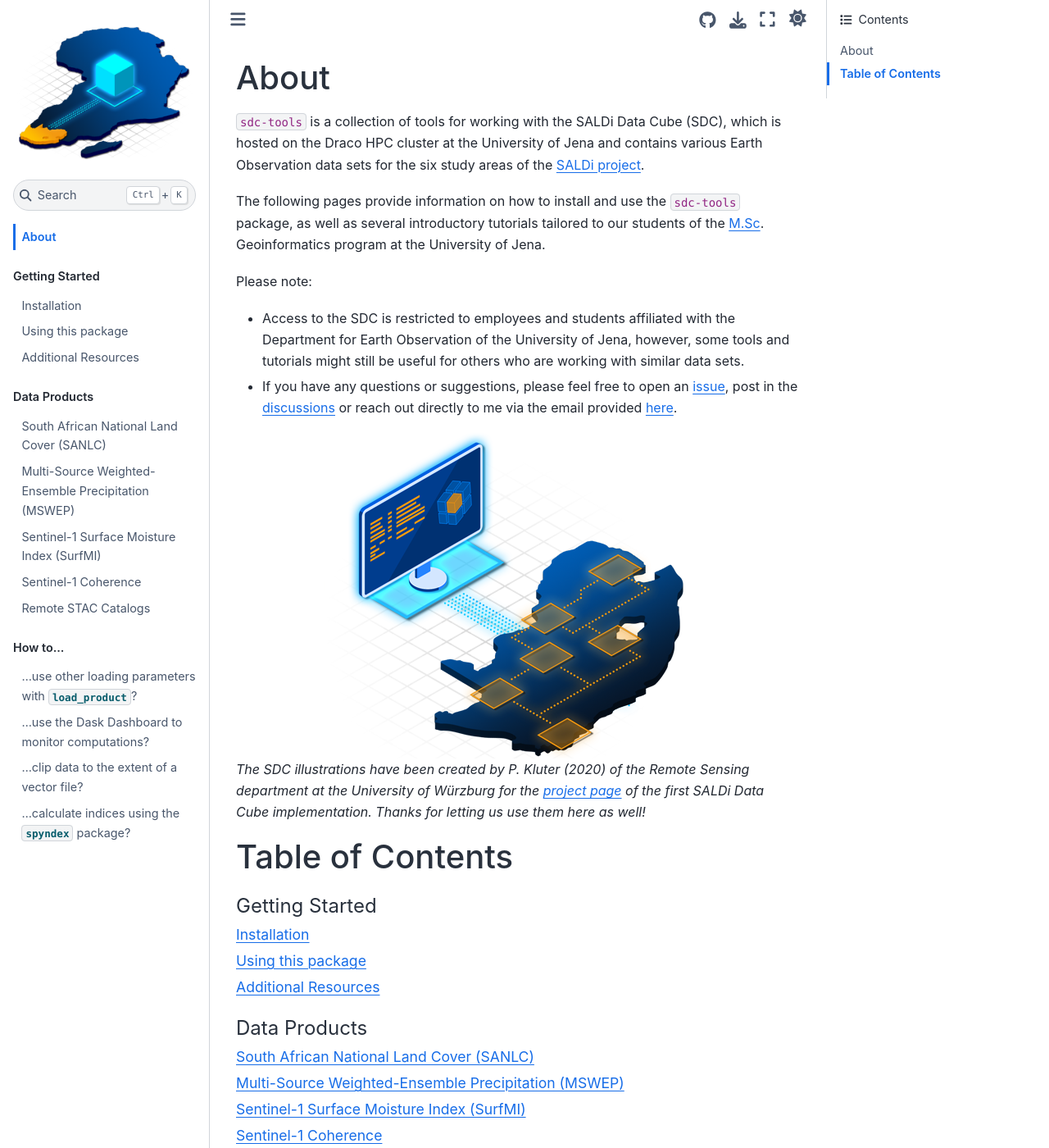
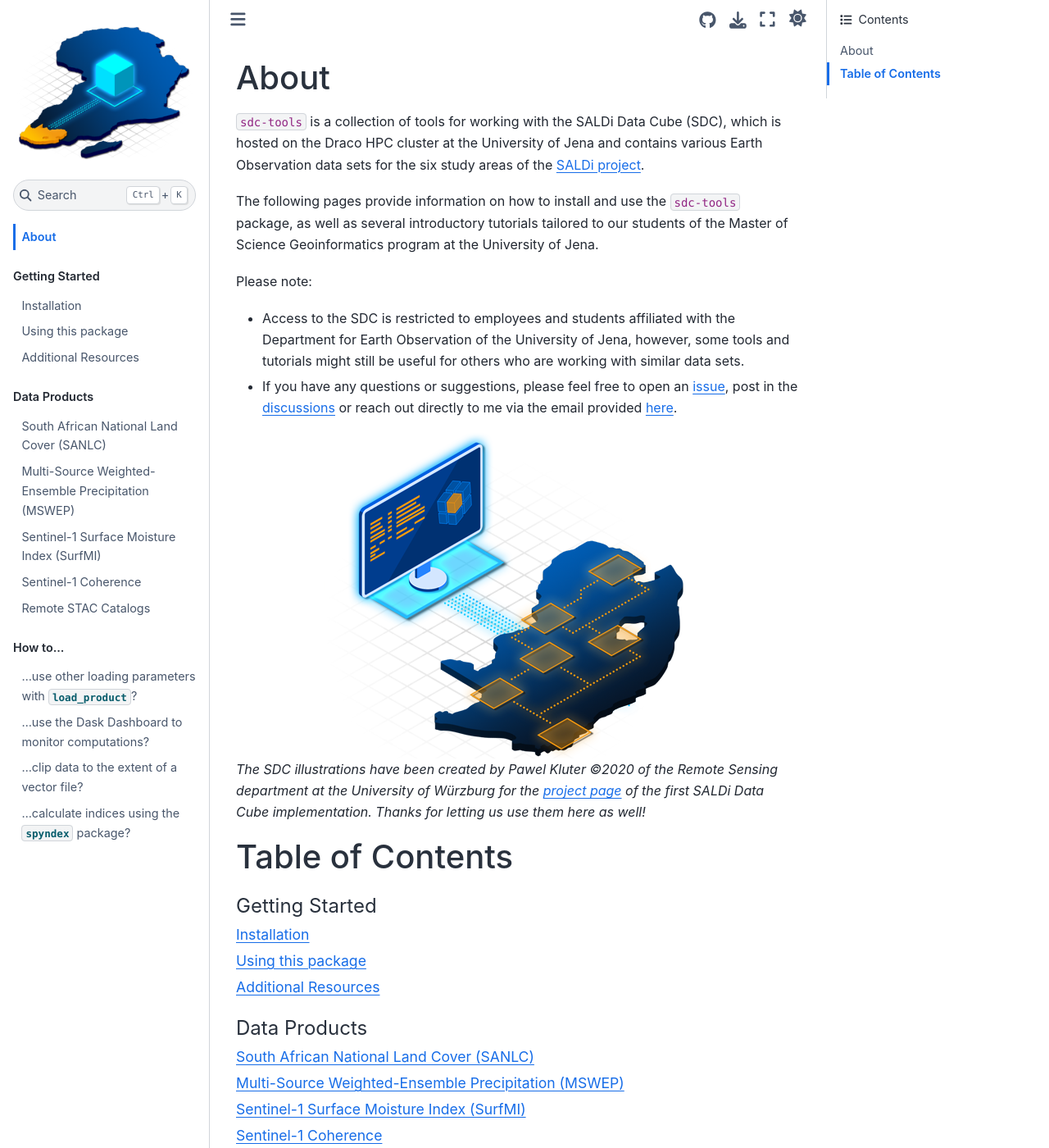
Before and after one commit to Jena-Earth-Observation-School/sdc-tools, a Jupyter Book: the page built from docs/index.md, in a window 1280 px wide and 1400 px high. Shown: the whole window at 82% size. Built offline with Jupyter Book 1.0.4 settings and Sphinx 7.4.7 and the Sphinx Book theme 1.1.4, drawn with Linux system fonts in a browser that asks for light colours; pages that are not in the unit, such as notebooks, are missing from menus.

Commit message:
docs: update index.md

````diff
--- a/docs/index.md
+++ b/docs/index.md
@@ -5,8 +5,8 @@ is hosted on the Draco HPC cluster at the University of Jena and contains variou
 Observation data sets for the six study areas of the [SALDi project](https://www.saldi.uni-jena.de/en).
 
 The following pages provide information on how to install and use the `sdc-tools`
-package, as well as several introductory tutorials tailored to our students of the M.Sc.
-Geoinformatics program at the University of Jena.
+package, as well as several introductory tutorials tailored to our students of the
+Master of Science Geoinformatics program at the University of Jena.
 
 Please note:
 - Access to the SDC is restricted to employees and students affiliated with the
@@ -21,7 +21,7 @@ or reach out directly to me via the email provided [here](https://github.com/maa
 :align: center
 ```
 
-_The SDC illustrations have been created by P. Kluter (2020) of the Remote Sensing
+_The SDC illustrations have been created by Pawel Kluter ©2020 of the Remote Sensing
 department at the University of Würzburg for the [project page](https://eo2cube.org/projects/saldi)
 of the first SALDi Data Cube implementation. Thanks for letting us use them here as
 well!_
````
